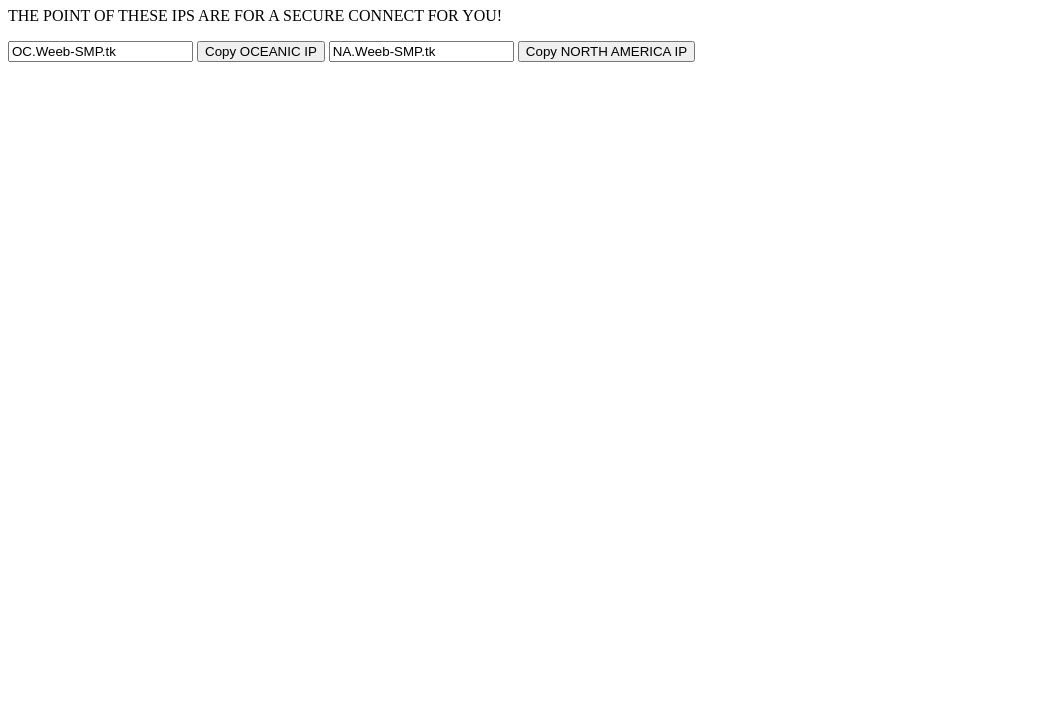
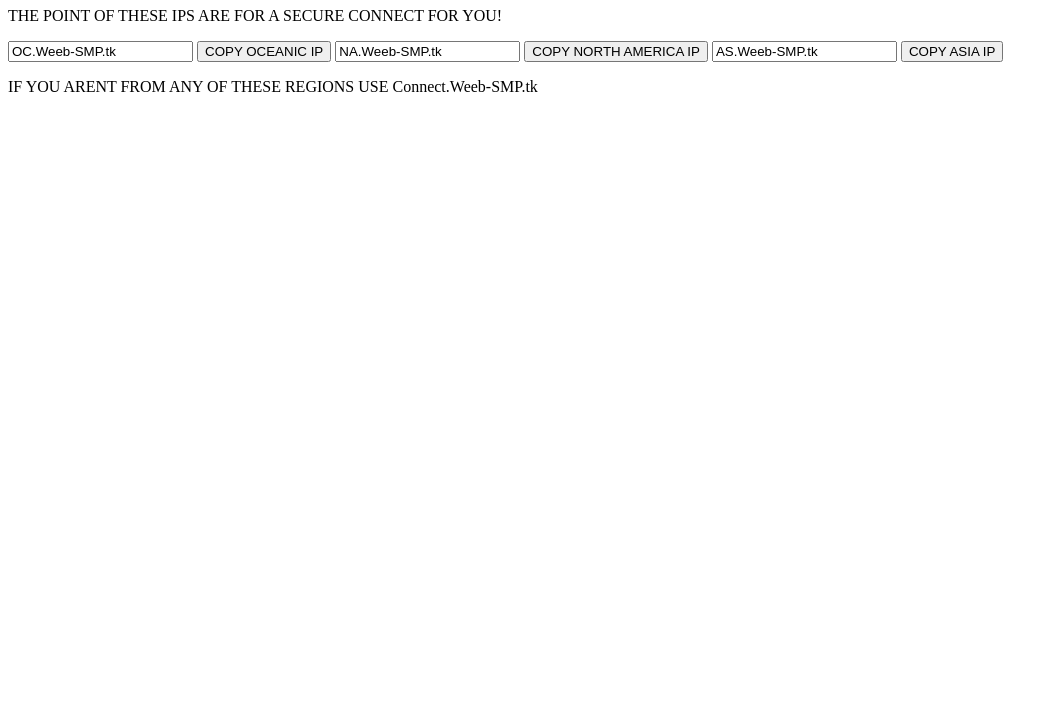
Before and after one commit to DaddySuff/WeebSMP, a website: page ips/index.html in a window 1280 px wide. Shown: the part 73-800 px from the top of the page, without its empty margins (0-1058 px from the left). Drawn offline with Linux system fonts and the light colour scheme.

Commit message:
Update index.html

```diff
--- a/ips/index.html
+++ b/ips/index.html
@@ -11,10 +11,18 @@
 <p>THE POINT OF THESE IPS ARE FOR A SECURE CONNECT FOR YOU!</p>
 
 <input type="text" value="OC.Weeb-SMP.tk" id="myInput">
-<button onclick="myFunction()">Copy OCEANIC IP</button>
+<button onclick="myFunction()">COPY OCEANIC IP</button>
+
+
 
 <input type="text" value="NA.Weeb-SMP.tk" id="myInput">
-<button onclick="myFunction()">Copy NORTH AMERICA IP</button>
+<button onclick="myFunction()">COPY NORTH AMERICA IP</button>
+
+
+<input type="text" value="AS.Weeb-SMP.tk" id="myInput">
+<button onclick="myFunction()">COPY ASIA IP</button>
+
+<p>IF YOU ARENT FROM ANY OF THESE REGIONS USE Connect.Weeb-SMP.tk</p>
 
  <script>
 function myFunction() {
```
